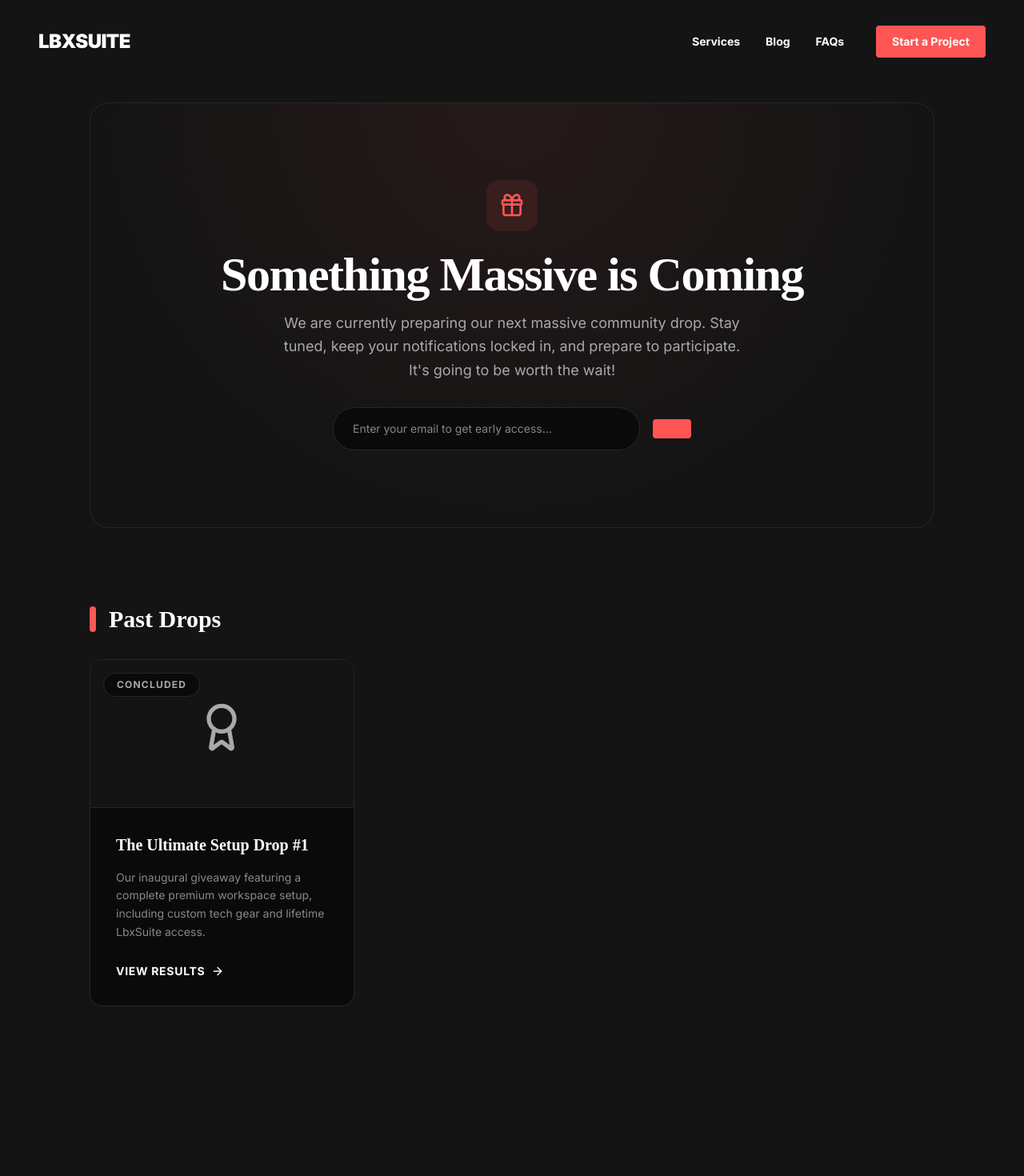
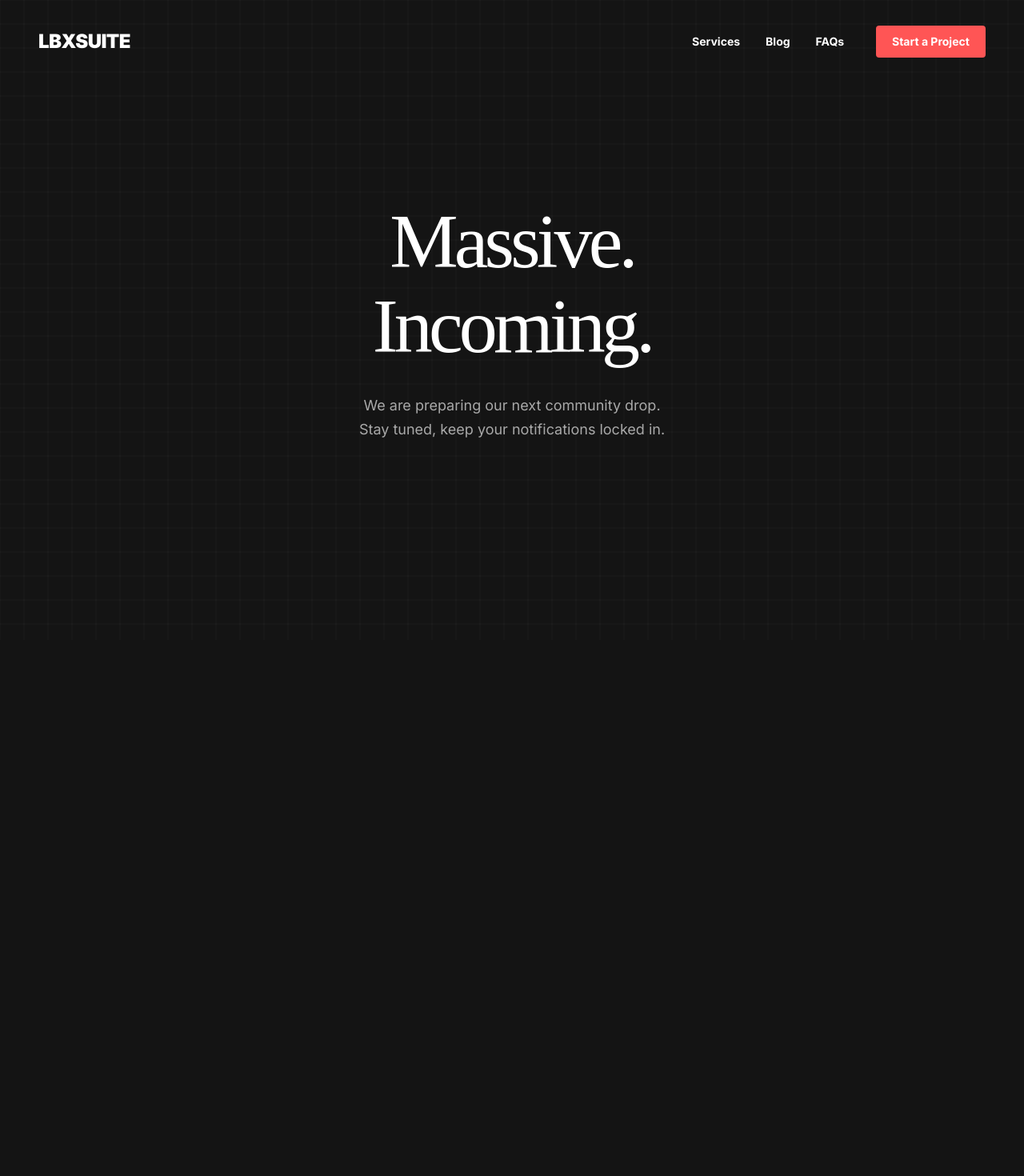
Before and after one commit to manisharavindh/lbxsuite-lb, a React (Vite) app: page /giveaways in a window 1280 px wide. Shown: the top 1470 px of the page at 80% size. After the commit the page ends 800 px from the top, so only its background shows below. Built offline with nearby package versions, Linux system fonts and the light colour scheme; a web font is replaced by a local one.

Commit message:
v0.3.1.10

```diff
--- a/src/App.jsx
+++ b/src/App.jsx
@@ -8,7 +8,7 @@
 import GiveawaysPage from './pages/GiveawaysPage';
 import PrivacyPolicyPage from './pages/PrivacyPolicyPage';
 import TermsConditionsPage from './pages/TermsConditionsPage';
-import { initClickTracking } from './utils/clickTracker';
+import { initClickTracking } from './utils/uiUtils';
 
 // Lazy-load admin to keep the main bundle lean
 const AdminApp = lazy(() => import('./admin/AdminApp'));
--- a/src/components/Footer.jsx
+++ b/src/components/Footer.jsx
@@ -5,7 +5,7 @@
 
 const Footer = () => {
   return (
-    <footer className="relative z-40 w-full text-[#FFFFFF] px-6 md:px-12 pt-12 pb-8 font-sans overflow-hidden">
+    <footer className="relative z-20 w-full text-[#FFFFFF] px-6 md:px-12 pt-12 pb-8 font-sans overflow-hidden">
       {/*
         Foreground shadow overlay to smoothly blend the footer top
       */}
--- a/src/components/Hero.jsx
+++ b/src/components/Hero.jsx
@@ -73,7 +73,7 @@
       </div>
 
       {/* Simple Scroll Down Text */}
-      <div className="absolute bottom-10 md:bottom-12 left-1/2 -translate-x-1/2 z-20 cursor-pointer opacity-80 hover:opacity-100 transition-opacity duration-300" data-track="Hero — Scroll to Explore">
+      <div className="absolute bottom-10 md:bottom-12 left-1/2 -translate-x-1/2 z-20 cursor-pointer opacity-80 hover:opacity-100 transition-opacity duration-300" data-track="Hero — Scroll to Explore" onClick={() => window.scrollTo({ top: 500, behavior: 'smooth' })}>
         <span className="font-sans text-[8px] md:text-[10px] tracking-[0.25em] md:tracking-[0.3em] text-[#A9A9A9] uppercase font-medium whitespace-nowrap">
           Scroll TO EXPLORE
         </span>
--- a/src/components/Navbar.jsx
+++ b/src/components/Navbar.jsx
@@ -22,6 +22,20 @@
     setMobileMenuOpen(false);
   }, [location]);
 
+  // Lock body scroll when mobile menu is open, but allow menu itself to scroll
+  useEffect(() => {
+    if (mobileMenuOpen) {
+      document.body.style.overflow = 'hidden';
+      document.documentElement.style.overflow = 'hidden';
+    } else {
+      document.body.style.overflow = '';
+      document.documentElement.style.overflow = '';
+    }
+    return () => {
+      document.body.style.overflow = '';
+      document.documentElement.style.overflow = '';
+    };
+  }, [mobileMenuOpen]);
   const navLinks = [
     { label: 'Services', href: isHome ? '#services' : '/#services', isAnchor: isHome },
     // { label: 'Works', href: isHome ? '#features' : '/#features', isAnchor: isHome },
@@ -74,7 +88,7 @@
 
       {/* Mobile Menu Overlay */}
       {mobileMenuOpen && (
-        <div className="fixed inset-0 bg-[#141414] z-40 px-6 pt-[120px] pb-8 md:hidden flex flex-col h-[100dvh]">
+        <div className="fixed inset-0 bg-[#141414] z-40 px-6 pt-[120px] pb-8 md:hidden flex flex-col h-[100dvh] overflow-y-auto">
           <div className="flex flex-col space-y-6 text-5xl font-serif text-[#FFFFFF] relative z-10">
             {navLinks.map((link) => (
               link.isAnchor ? (
--- a/src/pages/GiveawaysPage.jsx
+++ b/src/pages/GiveawaysPage.jsx
@@ -1,8 +1,7 @@
 import React, { useEffect } from 'react';
 import Navbar from '../components/Navbar';
 import Footer from '../components/Footer';
-import AnimatedButton from '../components/AnimatedButton';
-import { Gift, ArrowRight, Award } from 'lucide-react';
+import InteractiveGrid from '../InteractiveGrid';
 
 const GiveawaysPage = () => {
   useEffect(() => {
@@ -10,70 +9,21 @@
   }, []);
 
   return (
-    <div className="min-h-screen flex flex-col bg-[#141414] text-white font-sans selection:bg-[#FF5555] selection:text-[#FFFFFF]">
+    <div className="min-h-screen flex flex-col bg-[#141414] text-white font-sans selection:bg-[#FF5555] selection:text-[#FFFFFF] relative">
+      <InteractiveGrid />
       <Navbar />
 
-      <main className="flex-grow pt-32 pb-24 px-6 md:px-12 w-full max-w-6xl mx-auto flex flex-col items-center">
+      <main className="flex-grow w-full max-w-[1000px] mx-auto px-6 md:px-12 flex flex-col justify-center items-center text-center relative z-10 pt-20 pb-20">
+        <h1 className="text-5xl md:text-7xl lg:text-8xl font-serif tracking-tighter leading-[1.1] mb-8 text-[#FFFFFF]">
+          Massive.<br />Incoming.
+        </h1>
 
-        {/* Upcoming Giveaway Section */}
-        <div className="w-full text-center py-16 md:py-24 border border-[#272727] rounded-3xl bg-[#141414] relative overflow-hidden mb-24 transition-colors hover:border-[#333333]">
-          <div className="absolute inset-0 bg-[radial-gradient(ellipse_at_50%_0%,_rgba(255,85,85,0.08),_transparent_70%)] pointer-events-none" />
-
-          <div className="relative z-10 flex flex-col items-center px-4">
-            <div className="w-16 h-16 rounded-2xl bg-[#FF5555]/10 flex items-center justify-center mb-6">
-              <Gift className="w-8 h-8 text-[#FF5555]" />
-            </div>
-            <h1 className="text-4xl md:text-6xl font-black mb-4 tracking-tight">Something Massive is Coming</h1>
-            <p className="text-[#A9A9A9] max-w-xl mx-auto text-lg mb-8 leading-relaxed">
-              We are currently preparing our next massive community drop. Stay tuned, keep your notifications locked in, and prepare to participate. It's going to be worth the wait!
-            </p>
-
-            <form className="flex flex-col sm:flex-row items-center gap-4 w-full max-w-md mx-auto" onSubmit={(e) => e.preventDefault()}>
-              <input
-                type="email"
-                placeholder="Enter your email to get early access..."
-                className="w-full bg-[#0a0a0a] border border-[#272727] rounded-full px-6 py-4 text-sm text-white focus:outline-none focus:border-[#FF5555] transition-colors"
-                data-track="Giveaways — Email Notify Input"
-              />
-              <AnimatedButton text="Notify Me" as="button" className="w-full sm:w-auto flex-shrink-0" data-track="Giveaways — Notify Me CTA" />
-            </form>
-          </div>
-        </div>
-
-        {/* Past Giveaways Section */}
-        <div className="w-full">
-          <h2 className="text-2xl md:text-3xl font-black mb-8 flex items-center">
-            <span className="bg-[#FF5555] w-2 h-8 mr-4 rounded-full"></span>
-            Past Drops
-          </h2>
-
-          <div className="grid grid-cols-1 md:grid-cols-2 lg:grid-cols-3 gap-8 w-full">
-            {/* The Last Giveaway Card */}
-            <div className="group relative border border-[#272727] bg-[#0a0a0a] rounded-2xl overflow-hidden transition-all duration-300 hover:border-[#555555] cursor-pointer" data-track="Giveaways — Past Drop: Ultimate Setup #1">
-              <div className="aspect-video bg-[#141414] relative overflow-hidden flex flex-col items-center justify-center border-b border-[#272727]">
-                 <Award className="w-16 h-16 text-[#A9A9A9] mb-4 group-hover:scale-110 transition-transform duration-500" />
-                 <span className="px-4 py-1.5 rounded-full bg-[#0a0a0a] border border-[#272727] text-xs font-bold text-[#A9A9A9] uppercase tracking-widest absolute top-4 left-4">
-                   Concluded
-                 </span>
-              </div>
-              <div className="p-8">
-                <div className="flex justify-between items-center mb-4">
-                  <h3 className="text-xl font-bold group-hover:text-[#FF5555] transition-colors text-white">The Ultimate Setup Drop #1</h3>
-                </div>
-                <p className="text-[#888888] text-sm leading-relaxed mb-6">
-                  Our inaugural giveaway featuring a complete premium workspace setup, including custom tech gear and lifetime LbxSuite access.
-                </p>
-                <div className="inline-flex items-center text-sm font-bold tracking-wider uppercase text-white group-hover:text-[#FF5555] transition-colors">
-                  View Results <ArrowRight className="w-4 h-4 ml-2" />
-                </div>
-              </div>
-            </div>
-          </div>
-        </div>
-
+        <p className="text-[#A9A9A9] max-w-md mx-auto text-base md:text-lg leading-relaxed">
+          We are preparing our next community drop.<br className="hidden md:block" /> Stay tuned, keep your notifications locked in.
+        </p>
       </main>
 
-      <Footer />
+      {/* <Footer /> */}
     </div>
   );
 };
```
Also changed, not shown: src/utils/uiUtils.js (renamed from src/utils/clickTracker.js).
